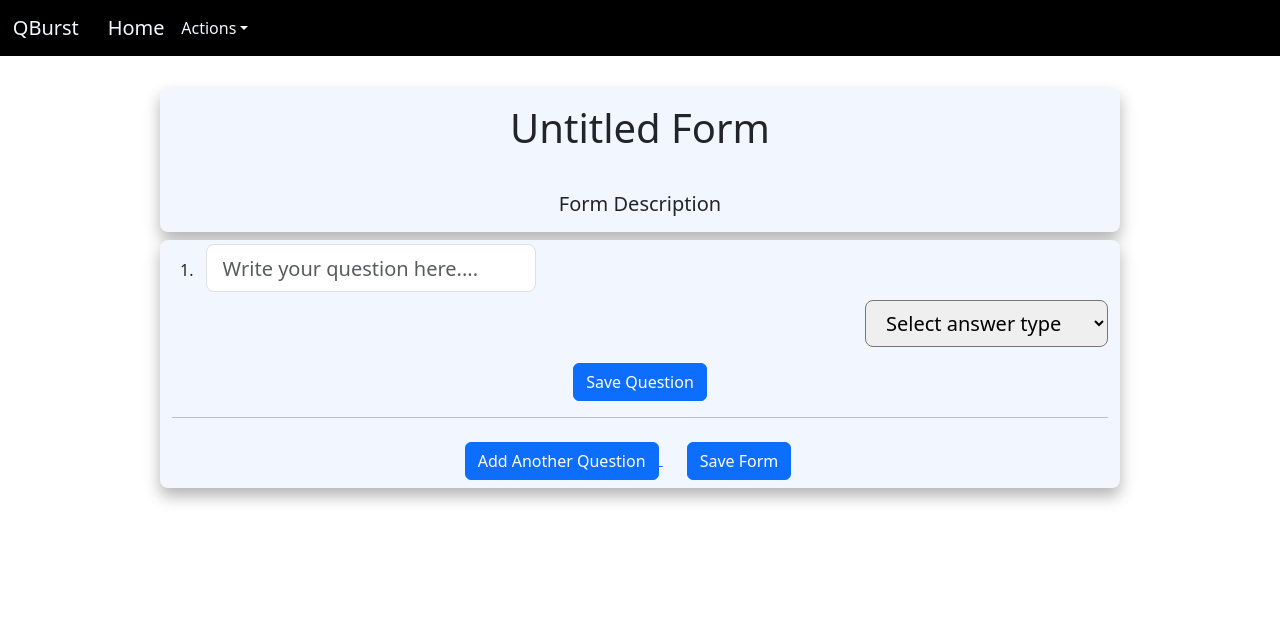
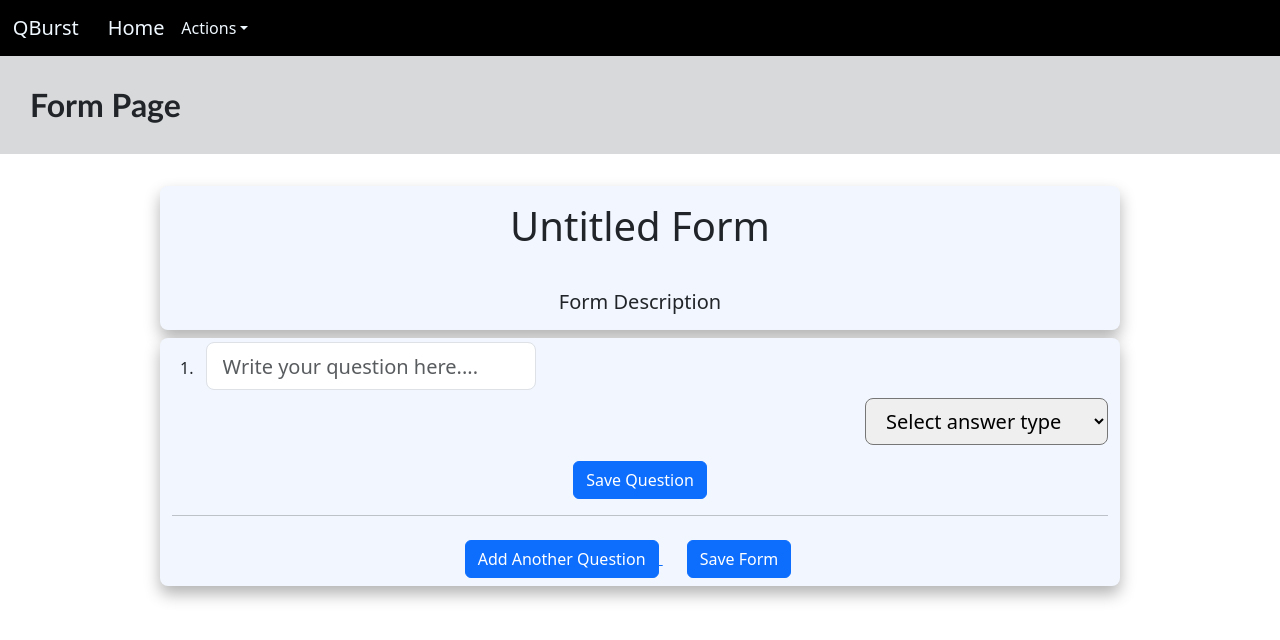
Before and after one commit to Chetan-goyal-qburst/Customer-Feedback-App, a React (Create React App) app: page /formpage in a window 1280 px wide. Shown: the top 640 px of the page. Built offline with nearby package versions, Linux system fonts and the light colour scheme.

Commit message:
Layout change

```diff
--- a/src/pages/formPage/Layout.js
+++ b/src/pages/formPage/Layout.js
@@ -10,7 +10,7 @@ const Layout = () => {
     return (
       <div>
           <NavBar/>
-          {/* <Header/> */}
+           <Header name="Form Page"/>
           <Page1/>
       </div>
     )
```
